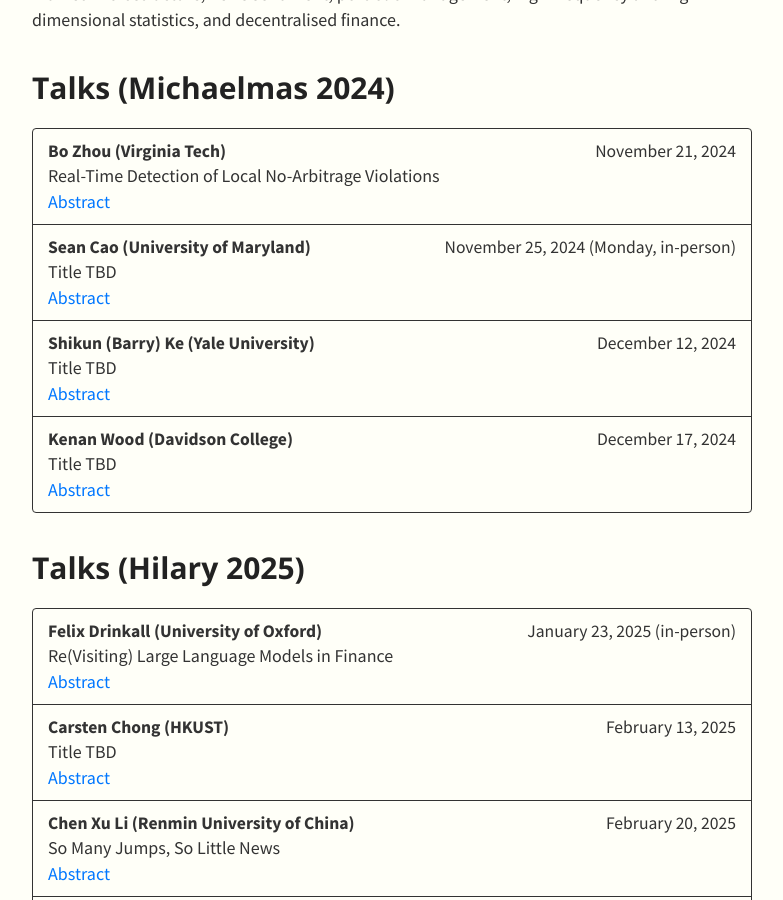
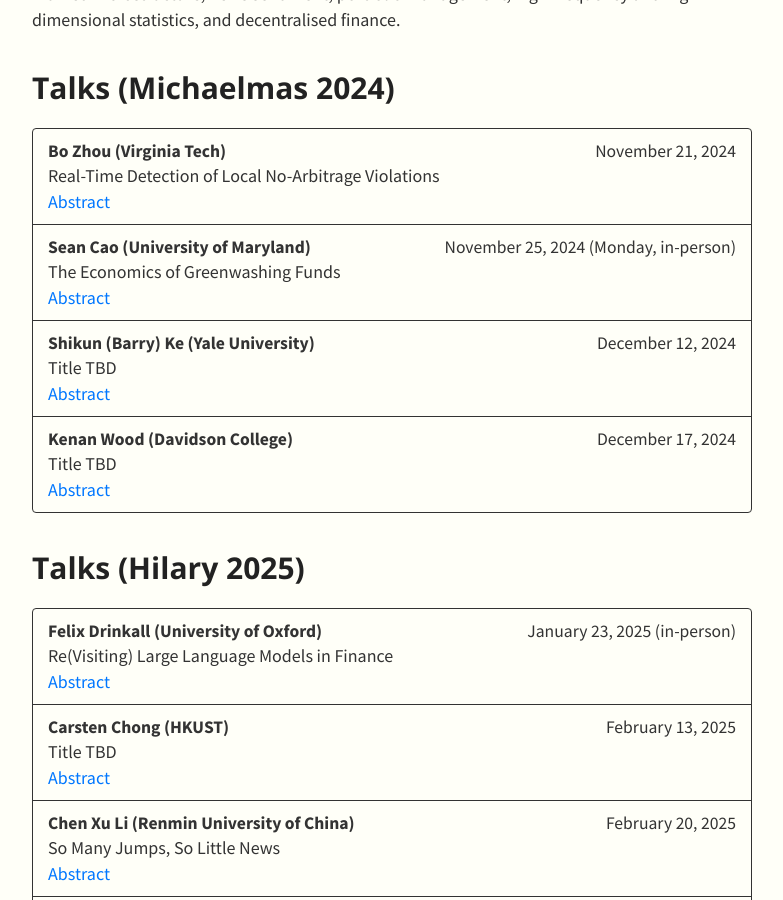
Before and after one commit to SML-Fin/SML-Fin.github.io, a Jekyll site: the page built from index.md, in a window 1280 px wide and 900 px high, scrolled down 447 px. Shown: the whole window, without its empty margins (248-1031 px from the left). Built offline with Jekyll 4.4.1, drawn with Linux system fonts in a browser that asks for light colours; nearby versions of some CDN libraries; our own code applies the rules of GitHub Pages for plain Markdown files.

Commit message:
Update talks.yml

```diff
--- a/_data/talks.yml
+++ b/_data/talks.yml
@@ -6,8 +6,8 @@
       abstract: This paper focuses on the task of detecting local episodes involving violation of the standard Itô semimartingale assumption for financial asset prices in real time that might induce arbitrage opportunities. Our proposed detectors, defined as stopping rules, are applied sequentially to continually incoming high-frequency data. We show that they are asymptotically exponentially distributed in the absence of Itô semimartingale violations. On the other hand, when a violation occurs, we can achieve immediate detection under infill asymptotics. A Monte Carlo study demonstrates that the asymptotic results provide a good approximation to the finite-sample behavior of the sequential detectors. An empirical application to S&P 500 index futures data corroborates the effectiveness of our detectors in swiftly identifying the emergence of an extreme return persistence episode in real time.
     - speaker: Sean Cao (University of Maryland)
       date: November 25, 2024 (Monday, in-person)
-      title: Title TBD
-      abstract: TBD
+      title: The Economics of Greenwashing Funds
+      abstract: This paper examines the benefits and costs of greenwashing in mutual funds. We identify greenwashing funds by analyzing their green disclosures using large language models (LLMs) alongside their actual green investments. Exploring the economic incentives behind greenwashing, We find that these funds charge higher expenses while still attracting greater fund flows from investors. Investors tend to show leniency toward greenwashing funds, as evidenced by their low sensitivity to poor performance, which may encourage underperforming funds to engage in greenwashing. However, greenwashing funds are more likely to face regulatory costs, as indicated by ESG-related comment letters from the SEC, which subsequently lead to net fund outflows. Furthermore, we observe heterogeneity in how institutional and retail investors respond to greenwashing.
     - speaker: Shikun (Barry) Ke (Yale University)
       date: December 12, 2024
       title: Title TBD
```
